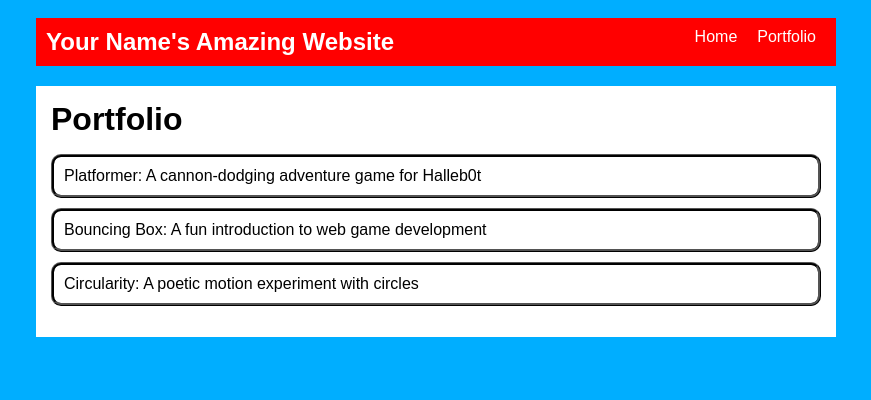
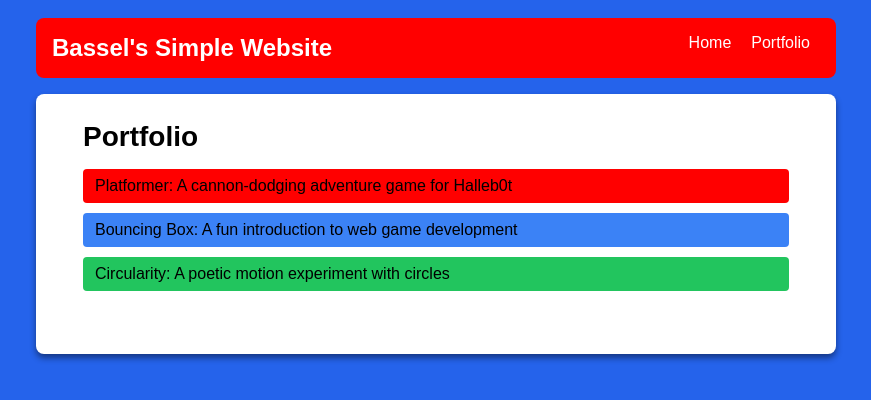
Before and after one commit to BasselQbeisi5/BasselQbeisi5.github.io, a plain HTML site: page portfolio.html in a window 1280 px wide. Shown: the whole page, without its empty margins (204-1075 px from the left). Drawn offline with Linux system fonts and the light colour scheme.

Commit message:
add index.html and css files

```diff
--- a/portfolio.html
+++ b/portfolio.html
@@ -2,14 +2,15 @@
 <html>
   <head>
     <title>My Simple Website</title>
-    <link rel="stylesheet" href="style.css" />
+   <link rel="stylesheet" href="style.css" />
+
   </head>
 
   <body>
     <!-- All content goes here -->
     <div id="all-contents">
   <nav>
-    <h1>Your Name's Amazing Website</h1>
+    <h1>Bassel's Simple Website</h1>
     <ul id="nav-ul">
       <li class="nav-li">
       <a href="index.html">Home</a>
@@ -24,13 +25,13 @@
   <div class="content">
     <h1>Portfolio</h1>
     <ul id="portfolio">
-<li>
+<li class = "first">
   <a href="fsd-projects/platformer/">Platformer: A cannon-dodging adventure game for Halleb0t</a>
 </li>
-<li>
+<li class = "second">
   <a href="fsd-projects/bouncing-box/">Bouncing Box: A fun introduction to web game development</a>
 </li>
-<li>
+<li class = "third">
   <a href="fsd-projects/circularity/">Circularity: A poetic motion experiment with circles</a>
 </li>
     </ul>
--- a/style.css
+++ b/style.css
@@ -1,5 +1,5 @@
 body {
-    background: rgb(0, 174, 255);
+    background:#2563eb;;
     color: rgb(0, 0, 0);
     padding: 10px;
     font-family: Arial, sans-serif;
@@ -12,10 +12,15 @@ body {
 
 /* navigation menu */
 nav {
-    background: #ff0000;
+    background: rgb(255, 0, 0);
+    /* box-shadow: 0 4px 6px rgba(0, 0, 0, 0.291); */
+    border-radius: 0.5rem;
     margin: 0 auto;
     display: flex;
-    padding: 10px;
+    padding: 1rem;
+    margin-bottom: 1rem;
+    /* width: 100%; */
+
 }
 
 h1 {
@@ -24,6 +29,8 @@ h1 {
     color: white;
     flex: 1;
     margin: 0;
+    font-weight: 700;
+    font-size: 1.5rem;
 }
 
 #nav-ul {
@@ -42,14 +49,18 @@ h1 {
 a {
     text-decoration: none;
     color: #ffffff;
-    margin-bottom: 20px
+
 }
 
 /* main container area beneath menu */
 main {
     background: rgb(255, 255, 255);
     display: flex;
+    border-radius: 0.5rem;
+    padding: 2rem;
     margin-top: 20px;
+    box-shadow: 0 4px 6px rgba(0, 0, 0, 0.438);
+    margin: auto;
 }
 
 .sidebar {
@@ -79,18 +90,44 @@ h2, h3 {
 /* Portfolio styles */
 .content h1 {
   color: black;
+  font-size: 1.75rem;
+  font-weight: 700;
+  margin-top: -20px;
 }
 
 #portfolio {
   list-style-type: none;
   padding-left: 0;
+
+}
+#portfolio
+.first  {
+  border-radius: 0.25rem;
+  background:#ff0000;
+  padding-left: 0.75rem;
+  padding-right: 0.75rem;
+  padding-top: 0.5rem;
+  padding-bottom: 0.5rem;
+  margin-bottom: 10px;
+  color: #000000;
+}
+.second {
+  border-radius: 0.25rem;
+  background:#3B82f6;
+  padding-left: 0.75rem;
+  padding-right: 0.75rem;
+  padding-top: 0.5rem;
+  padding-bottom: 0.5rem;
+  margin-bottom: 10px;
 }
 
-#portfolio li {
-  border: 3px rgb(0, 0, 0) ridge;
-  background: #ffffff;
-  padding: 10px;
-  border-radius: 10px;
+.third {
+  border-radius: 0.25rem;
+  background:#22c55e;
+  padding-left: 0.75rem;
+  padding-right: 0.75rem;
+  padding-top: 0.5rem;
+  padding-bottom: 0.5rem;
   margin-bottom: 10px;
 }
 
```
Also changed, not shown: fsd-projects/bouncing-box/index.html (+23 -9 lines), index.html (+36 -23 lines).
